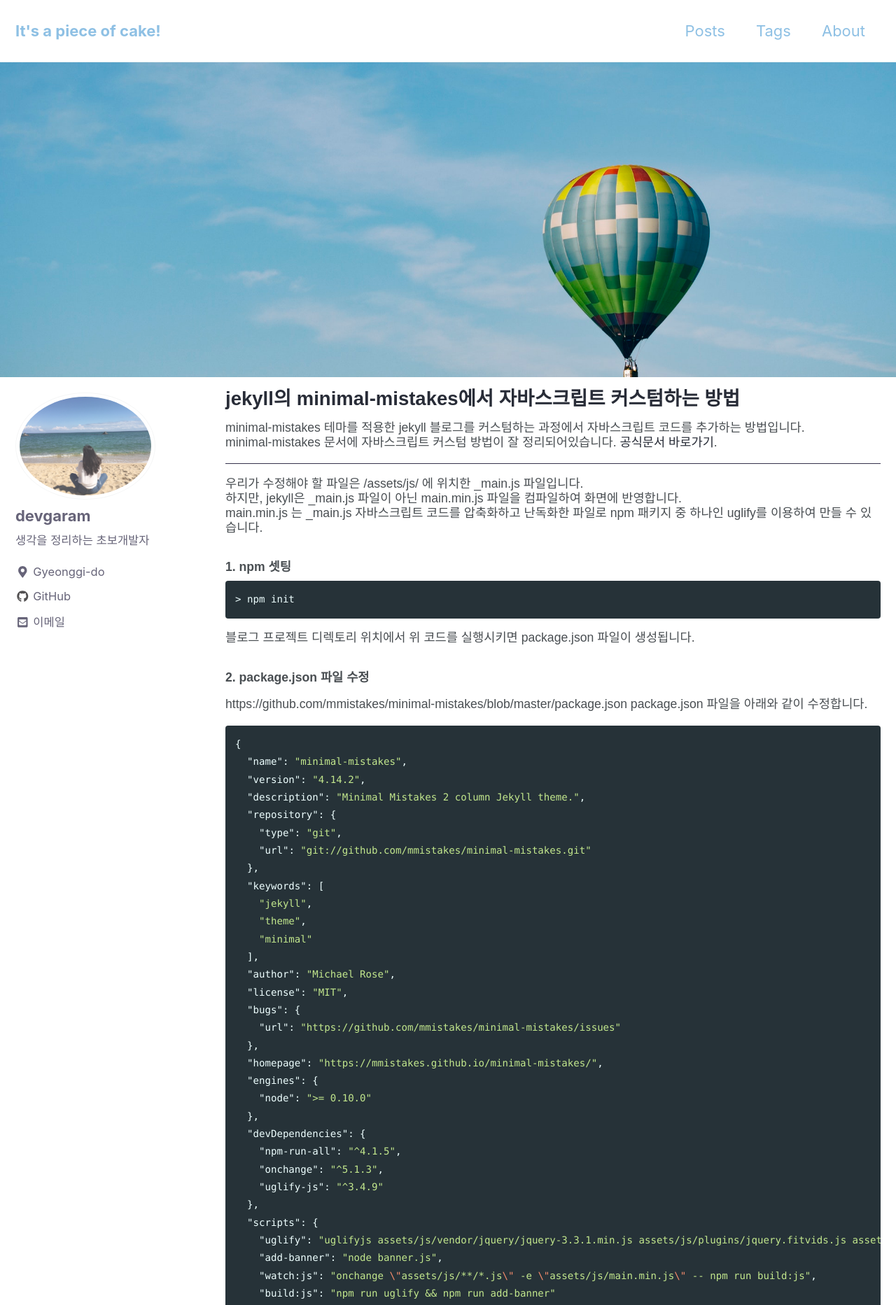
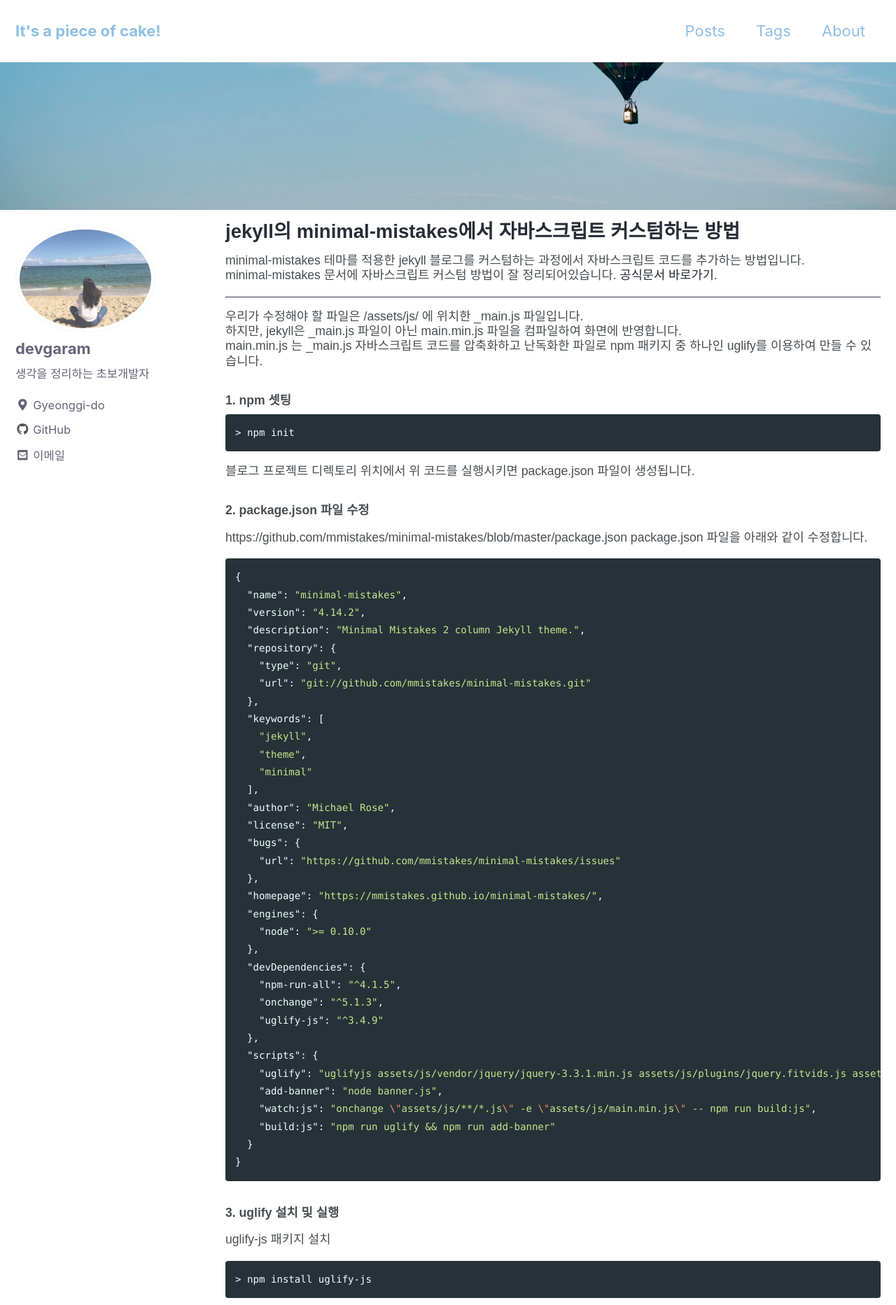
Before and after one commit to devgaram/prev-devgaram.github.io, a Jekyll site: the page built from _posts/2019-01-05-jekyll-js-custom.md, in a window 1280 px wide. Shown: the top 1865 px of the page at 70% size. Built offline with Jekyll 4.4.1, drawn with Linux system fonts in a browser that asks for light colours; cached includes are drawn as plain includes; nearby versions of some CDN libraries; some web fonts are replaced.

Commit message:
디자인 수정 및 jekyll 포스팅 수정

````diff
--- a/_posts/2019-01-05-jekyll-js-custom.md
+++ b/_posts/2019-01-05-jekyll-js-custom.md
@@ -60,7 +60,11 @@ package.json 파일을 아래와 같이 수정합니다.
   }
 }
 ```
-## 3. uglify 실행
+## 3. uglify 설치 및 실행
+uglify-js 패키지 설치
+```
+> npm install uglify-js
+```
 package.json의 scripts 부분을 보면 build:js 스크립트 실행시 **npm run uglify && npm run add-banner** 를 실행하도로 되어있습니다.
 이를 참고하여 cmd에서 npm run build:js를 실행해봅시다. 정상적으로 _main.js 파일이 main.min.js로 압축된 것을 확인할 수 있을 것입니다.
 
````
Also changed, not shown: assets/js/_main.js (+7 -2 lines), assets/js/main.min.js, 3 other files.
